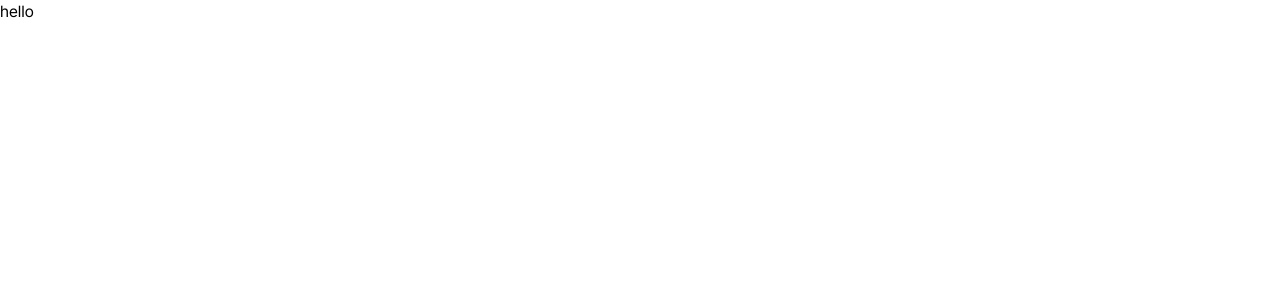
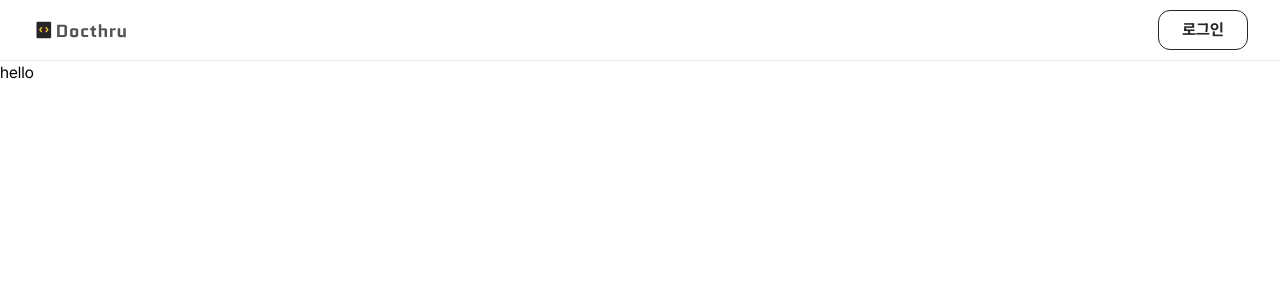
Before and after one commit to FS9Team32/fs9-docthru-team32-fe, a Next.js app: page / in a window 1280 px wide. Shown: the top 300 px of the page. Built offline with nearby package versions, Linux system fonts and the light colour scheme.

Commit message:
fix: add Header to main layout

```diff
--- a/src/app/(main)/layout.jsx
+++ b/src/app/(main)/layout.jsx
@@ -1,3 +1,10 @@
+import Header from '@/components/Header';
+
 export default function MainLayout({ children }) {
-  return <>{children}</>;
+  return (
+    <div className="flex min-h-screen flex-col">
+      <Header />
+      <main className="flex-1 w-full max-w-7xl mx-auto">{children}</main>
+    </div>
+  );
 }
```
